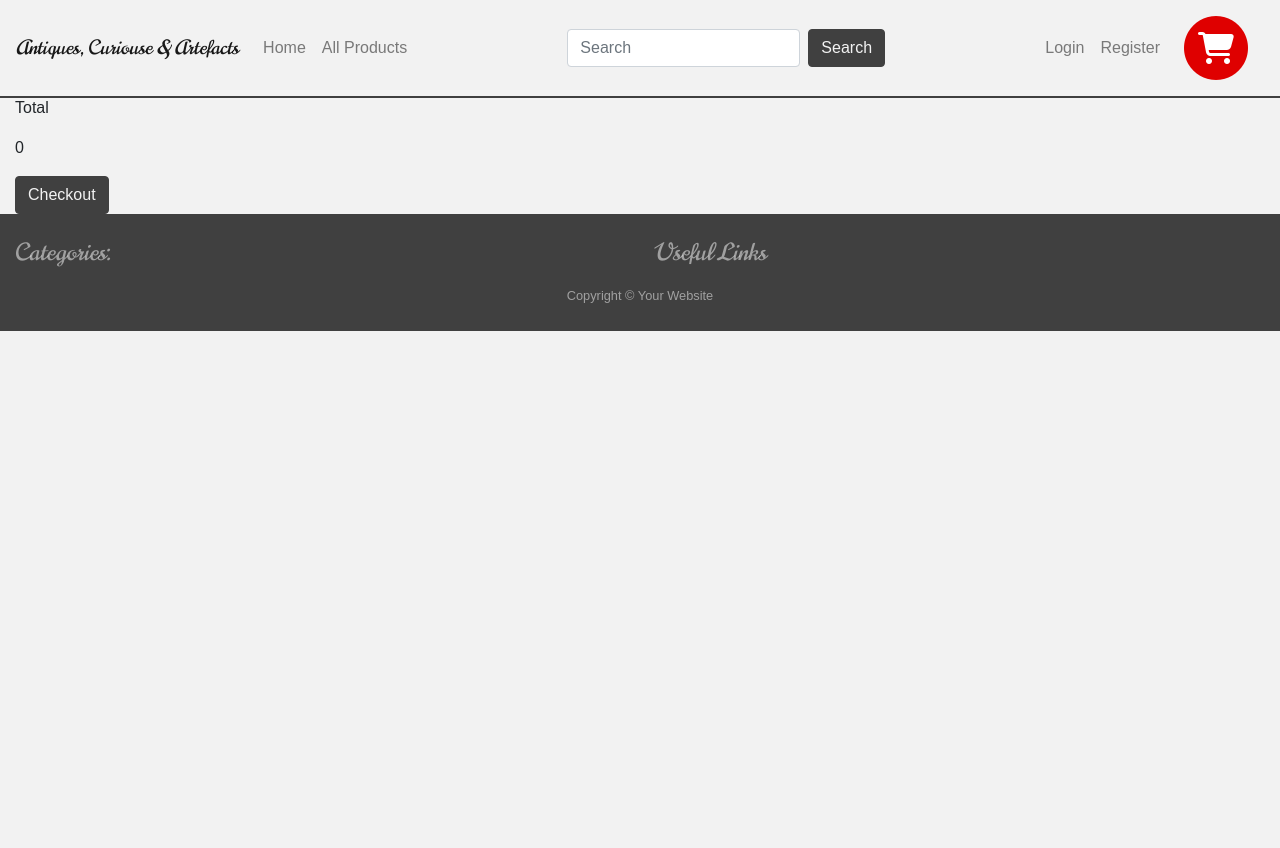
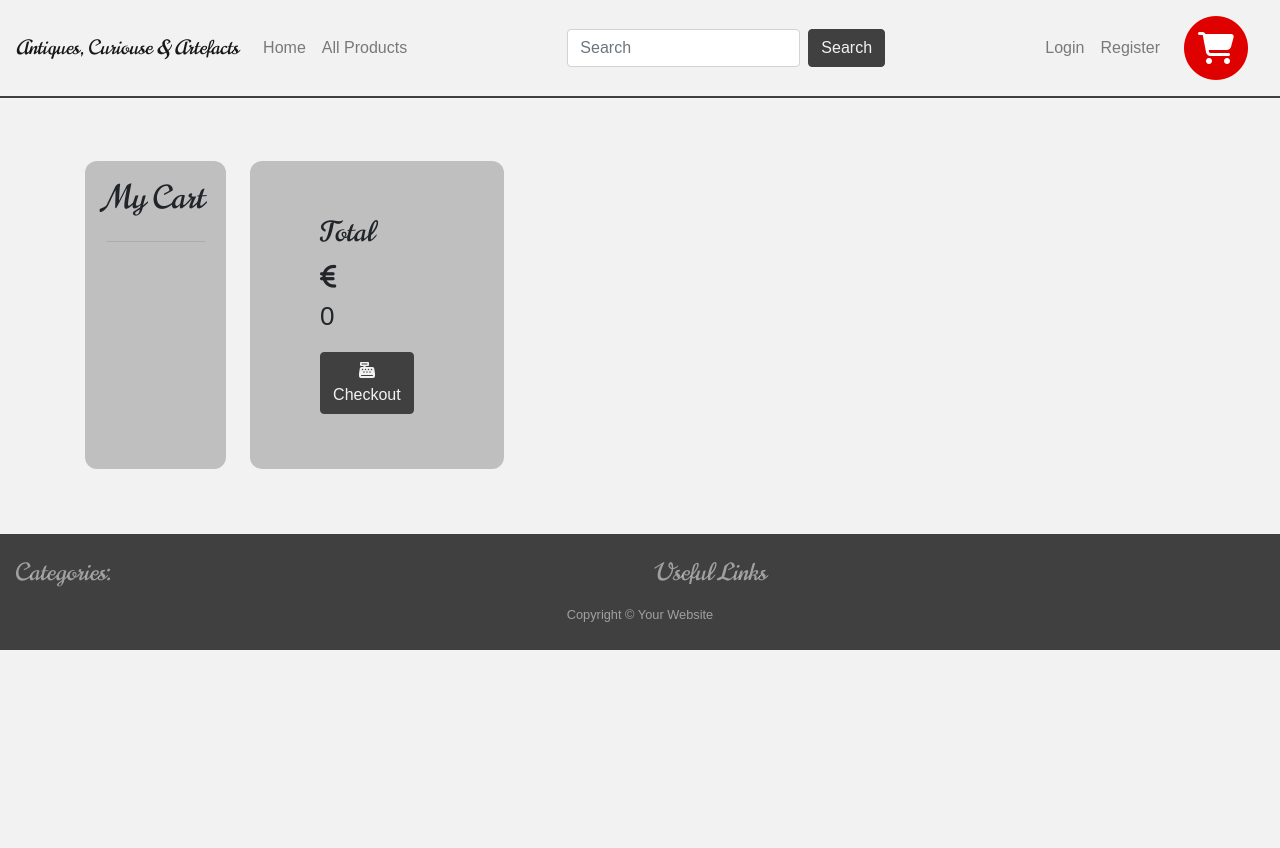
Before and after one commit to dano5342/Milestone4V2, a Django app: page /cart/ in a window 1280 px wide. Before the commit the page ends 331 px from the top, so only its background shows below. Run offline with Django 3.2, Linux system fonts and the light colour scheme; data that the repository does not hold is empty; parts of the project's set-up code (start-up, migrations or seed data) failed here and were passed over; some libraries are stand-ins or nearby versions; some web fonts are replaced.

Commit message:
Extra styling done on the cart page, just checkout to style now. Classes added to make it look more like an actual online shop such as asos or Nike etc...

```diff
--- a/cart/contexts.py
+++ b/cart/contexts.py
@@ -1,13 +1,14 @@
 from django.shortcuts import get_object_or_404
-from products.models import Product
+from products.models import Product, Category
 
 
 def cart_contents(request):
     """
     Ensures the users content is accessible when rendering all pages
     """
+    category = Category.objects.all()
     cart = request.session.get('cart', {})
-
+    i_range = [1,2,3,4,5,6]
     cart_items = []
     total = 0
     product_count = 0
@@ -17,4 +18,6 @@ def cart_contents(request):
         total += quantity * product.price
         product_count += quantity
         cart_items.append({'id': id, 'quantity': quantity, 'product': product})
-    return{'cart_items': cart_items, 'total': total, 'product_count': product_count}
+    return({'cart_items': cart_items, 'total': total,
+            'product_count': product_count,
+            'i_range': i_range, 'category':category})
--- a/cart/templates/cart.html
+++ b/cart/templates/cart.html
@@ -2,57 +2,68 @@
 {% load static from staticfiles %}
 {% load crispy_forms_tags %}
 {% block content %}
-<div class="container-fluid">
-    <div class="row row-flex">
+
+<section class="container cart-container">
+    <div class="row">
+        <div class="items-container">
+            <div class="container basket">
+                <div class="row">
+                    <div class="col">
+                        <h2 class="title cart-title">My Cart</h2>
+                    </div>
+                </div>
+                <hr>
                 {% for item in cart_items %}
                 {% if item %}
-        <div class="row cart-row">
-            <div class="col">
-                <img src="{{MEDIA_URL}}{{item.product.image}}" alt="{{item.product.title}}"
-                    class="cart-image img-responsive">
+                <div class="row">
+                    <div class="col-6 col-md-4">
+                        <img src="{{MEDIA_URL}}{{item.product.image}}" alt="{{item.product.title}}" class="cart-image">
                     </div>
-            <div class="col">
-                <h3>{{ item.product.title }}</h3>
-                <p class="product-description">{{ item.product.description }}</p>
-                <p>{{ item.product.price }}</p>
+                    <div class="col-6 col-md-4">
+                        <h5>{{ item.product.title }}</h5>
+                        <p class="text"> {{ item.product.summary }}</p>
+                        <p class="price"><i class="fas fa-euro-sign"></i> {{ item.product.price }}</p>
                     </div>
-            <div class="col amend-prod">
-                <p>
+                    <div class="col-12 col-md-4">
+                        <form action="{% url 'remove_from_cart' item.product.id%}">
+                            {{ form | crispy }}
+                            {% csrf_token %}
+                            <button class="btn btn-warning"><i class="fas fa-times"></i></button>
+                        </form>
                         <form class="form-inline" method="post" action="{% url 'change_cart' item.id %}">
                             {% csrf_token %}
                             {{ form | crispy }}
                             <div class="form-group">
                                 <label for="exampleInputAmount" class="sr-only">New Qty</label>
                                 <div class="input-group">
-                                <div class="input-group-addon">Qty</div>
-                                <input name="quantity" type="number" min="1" max="999" class="form-control">
-                                <div class="input-group-addon">{{item.quantity}}</div>
+                                    <select name="quantity" id="" class="form-control">
+                                        {% for i in i_range %}
+                                        {% if i == item.quantity %}
+                                        <option value="{{item.quantity}}" selected>{{item.quantity}}</option>
+                                        {% else %}
+                                        <option value="{{i}}">{{i}}</option>
+                                        {% endif %}
+                                        {% endfor%}
+                                    </select>
                                 </div>
                             </div>
-                        <button type="submit" class="btn btn-primary"><span class="glyphicon glyphicon-edit"
-                                aria-hidden="true"></span>Amend</button>
+                            <button type="submit" class="btn btn-primary"><i class="fas fa-edit"></i> Amend</button>
                         </form>
-                    <form action="{% url 'remove_from_cart' item.product.id%}">
-                        {{ form | crispy }}
-                        {% csrf_token %}
-                        <button class="btn btn-warning">Remove</button>
-                    </form>
-                </p>
                     </div>
                 </div>
-        <br>
-        {% else %}
-        <H4> Nothing to see here, would you like to <a href="{% url 'products' %}">see more?</a></H4>
                 {% endif %}
+                <hr>
                 {% endfor %}
-
-        <div class="col">
-            <p>Total</p>
-            <p><span class="glyphicon glyphicon-euro" aria-hidden="true"></span>{{ total }}</p>
-            <a href="{% url 'checkout' %}" class="btn btn-success" role="button"><span
-                    class="glyphicon glyphicon-ok-sign" aria-hidden="true"></span>Checkout</a>
-        </div>
-
             </div>
         </div>
+        <div class="total-container">
+            <div class="col-12 col-md-3 col-lg-5">
+                <h3 class="title">Total</h3>
+                <p class="price"><i class="fas fa-euro-sign"></i> {{ total }}</p>
+                <a href="{% url 'checkout' %}" class="btn btn-success" role="button"><i class="fas fa-cash-register"></i> Checkout</a>
+            </div>
+        </div>
+    </div>
+</section>
+
 {% endblock %}
--- a/static/styles/css/main.css
+++ b/static/styles/css/main.css
@@ -62,13 +62,15 @@
 /* Main */
 body,
 html {
+  min-height: 100vh;
   margin: 0;
   padding: 0;
   padding-top: 48px;
   height: 100%;
   font-family: 'Arima Maduri', sans-serif;
   font-weight: 500;
-  background-color: #F2F2F2; }
+  background-color: #F2F2F2;
+  position: relative; }
 
 .push {
   padding-top: 120px !important; }
@@ -246,15 +248,39 @@ html {
   margin-bottom: 16px; }
 
 /* Cart Styling */
+.basket {
+  padding-top: 12px; }
+
+.cart-container {
+  padding: 18px;
+  margin-top: 35px;
+  border-radius: 12px;
+  margin-bottom: 35px; }
+
+.items-container {
+  background-color: #bfbfbf;
+  margin: 12px;
+  border-radius: 12px;
+  padding: 6px; }
+
+.total-container {
+  background-color: #bfbfbf;
+  margin: 12px;
+  padding: 55px;
+  height: 100%;
+  border-radius: 12px; }
+
 .cart-image {
-  width: 300px;
-  height: 300px; }
+  width: 125px;
+  height: 125px; }
 
 /* Checkout Styling */
 /* Footer */
 #sticky-footer {
   flex-shrink: none;
-  background-color: #404040; }
+  background-color: #404040;
+  position: absolute;
+  width: 100%; }
 
 .unordered {
   list-style-type: none; }
@@ -304,7 +330,11 @@ html {
     height: 35vh; }
 
   #basket-section {
-    padding-top: 15px; } }
+    padding-top: 15px; }
+
+  .total-container {
+    width: 100%;
+    padding: 12px; } }
 /* Tablets */
 @media only screen and (min-device-width: 768px) and (max-device-width: 1024px) {
   .landing-image {
@@ -334,6 +364,18 @@ html {
     height: 35vh; }
 
   #basket-section {
-    padding-top: 80px; } }
+    padding-top: 80px; }
+
+  .items-container {
+    background-color: #bfbfbf;
+    margin: 12px;
+    border-radius: 12px;
+    /* padding: 6px; */
+    /* margin: 45px; */
+    width: 100%; }
+
+  .total-container {
+    width: 100%;
+    padding: 12px; } }
 
 /*# sourceMappingURL=main.css.map */
--- a/static/styles/scss/main.scss
+++ b/static/styles/scss/main.scss
@@ -76,7 +76,9 @@ $invertWhite: #0d0d0d;
   background-color: $dark;
   border-color: $dark;
   color: $white;
-  &:hover, &:active {
+
+  &:hover,
+  &:active {
     color: $invertWhite;
     background-color: $invertDark;
     border-color: $invertDark;
@@ -87,7 +89,9 @@ $invertWhite: #0d0d0d;
   background-color: $cream;
   border-color: $cream;
   color: $dark;
-  &:hover, &:active{
+
+  &:hover,
+  &:active {
     background-color: $invertCream;
     border-color: $invertCream;
     color: $cream;
@@ -97,12 +101,14 @@ $invertWhite: #0d0d0d;
 /* Main */
 body,
 html {
+  min-height: 100vh;
   margin: 0;
   padding: 0;
   padding-top: 48px;
   height: 100%;
   @include text;
   background-color: $white;
+  position: relative;
 }
 
 .push {
@@ -154,13 +160,14 @@ html {
   padding-top: 25px;
 
 }
+
 .categories {
   padding-top: 15px;
 }
 
 .info-image {
-  width: 350px ;
-  height: 350px ;
+  width: 350px;
+  height: 350px;
   align-items: center;
   border-radius: 20px;
 }
@@ -208,13 +215,16 @@ html {
     filter: grayscale(100%);
   }
 }
+
 /* Product Styles */
 .form-group {
   display: inline;
 }
+
 .form-margin {
   margin-right: 4px;
 }
+
 .info-container {
   margin: 4px 10px;
   padding-bottom: 20px;
@@ -253,14 +263,17 @@ html {
   padding: 10px 7px;
   border: 4px;
 }
-.card:hover{
-  -webkit-box-shadow: 9px 9px 7px rgba(0,0,0,0.16), 0 4px 8px rgba(0,0,0,0.23);
-  box-shadow: 0 9px 7px rgba(0,0,0,0.16), 0 4px 8px rgba(0,0,0,0.23);
+
+.card:hover {
+  -webkit-box-shadow: 9px 9px 7px rgba(0, 0, 0, 0.16), 0 4px 8px rgba(0, 0, 0, 0.23);
+  box-shadow: 0 9px 7px rgba(0, 0, 0, 0.16), 0 4px 8px rgba(0, 0, 0, 0.23);
 }
+
 .panel-body {
   height: 100%;
   background-color: white;
-  &:hover{
+
+  &:hover {
     transition: 0.4s all ease-in-out;
     background-color: $dark;
     -webkit-filter: grayscale(50%);
@@ -294,22 +307,26 @@ html {
 .price {
   font-size: 26px;
 }
+
 .desc-area {
   margin-top: 25px;
 }
 
 /* Pagination Styling */
-.page-link  {
+.page-link {
   background-color: $dark;
   border-color: $dark;
   color: $white;
-  &:hover, &:active {
+
+  &:hover,
+  &:active {
     color: $invertWhite;
     background-color: $invertDark;
     border-color: $invertDark;
   }
 
 }
+
 /* Profile Styles */
 .account-img {
   height: 125px;
@@ -319,14 +336,36 @@ html {
 }
 
 /* Cart Styling */
-.cart-row {}
+.basket {
+  padding-top: 12px;
+}
 
-.amend-prod {}
+.cart-container {
+  padding: 18px;
+  margin-top: 35px;
+  border-radius: 12px;
+  margin-bottom: 35px;
 
+}
+
+.items-container {
+  background-color: $invertDark;
+  margin: 12px;
+  border-radius: 12px;
+  padding: 6px;
+}
+
+.total-container {
+  background-color: $invertDark;
+  margin: 12px;
+  padding: 55px;
+  height: 100%;
+  border-radius: 12px;
+}
 
 .cart-image {
-  width: 300px;
-  height: 300px;
+  width: 125px;
+  height: 125px;
 }
 
 /* Checkout Styling */
@@ -335,7 +374,9 @@ html {
 /* Footer */
 #sticky-footer {
   flex-shrink: none;
-  background-color: $dark
+  background-color: $dark;
+  position: absolute;
+  width: 100%;
 }
 
 .unordered {
@@ -346,12 +387,15 @@ html {
 
 /* Phones here */
 @media only screen and (min-device-width : 320px) and (max-device-width : 480px) {
+
   /* Styles */
   body {
-    padding-top: 12px;;
+    padding-top: 12px;
+    ;
   }
+
   /* Landing Styles */
-  .img-container{
+  .img-container {
     padding-top: 80px;
   }
 
@@ -371,29 +415,39 @@ html {
     padding-top: 25px;
     padding-left: 23px;
   }
-  .categories{
+
+  .categories {
     padding-bottom: 24px;
   }
+
   .cat-container {
     width: 100%
   }
+
   /* All Products  */
   .panel-default {
     padding: 8px;
     margin: 4px;
   }
+
   .mbv-bar {
     width: 70%;
     margin-right: 12px;
   }
+
   /* Detailed View */
-  .detail-image{
+  .detail-image {
     height: 35vh;
   }
 
   #basket-section {
     padding-top: 15px;
-  };
+  }
+
+  .total-container {
+    width: 100%;
+    padding: 12px;
+  }
 }
 
 
@@ -418,15 +472,18 @@ html {
   #basket-section {
     padding-top: 120px;
   }
+
   .info-image {
     width: 275px;
     height: 250px;
     align-items: center;
     border-radius: 20px;
   }
+
   .about {
     margin: 12px;
   }
+
 
 }
 
@@ -434,7 +491,22 @@ html {
   .detail-image {
     height: 35vh;
   }
+
   #basket-section {
     padding-top: 80px;
   }
+
+  .items-container {
+    background-color: #bfbfbf;
+    margin: 12px;
+    border-radius: 12px;
+    /* padding: 6px; */
+    /* margin: 45px; */
+    width: 100%;
   }
+
+  .total-container {
+    width: 100%;
+    padding: 12px;
+  }
+}
```
Also changed, not shown: 1 other file. Lines whose indentation alone changed are shown as unchanged.
